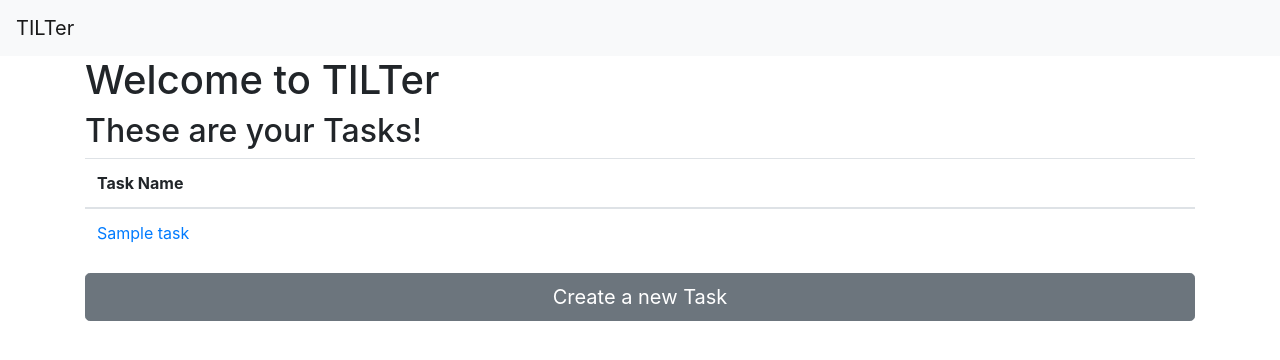
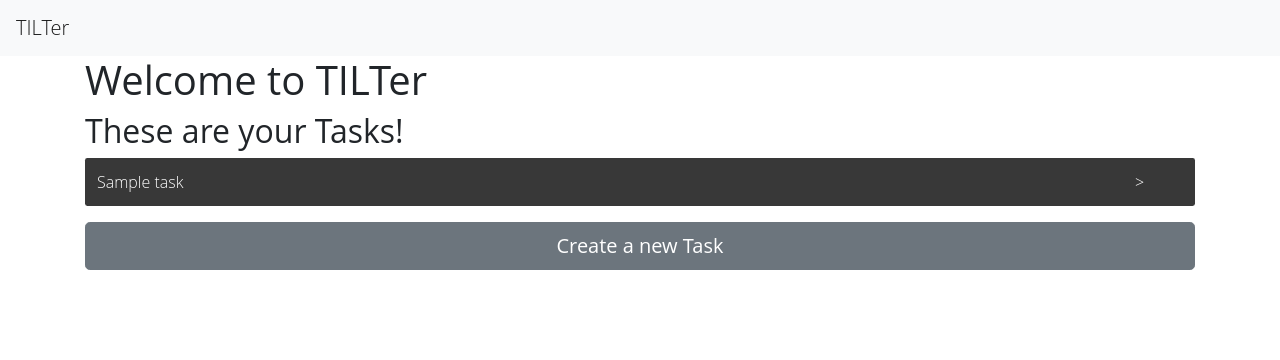
Before and after one commit to DaSKITA/tilter, a Flask app: template app/templates/tasks.html in a window 1280 px wide. Shown: the top 360 px of the page. Run offline with Flask 2, Linux system fonts and the light colour scheme; the template is opened without the code that fills it: most values are stand-ins (such as "Sample title", 1, 10 or a date in 2020); some libraries are stand-ins or nearby versions.

Commit message:
implemented accordion in task overview, closes #38
Signed-off-by: fmaschhur <f.maschhur@live.de>

```diff
--- a/app/main.py
+++ b/app/main.py
@@ -25,6 +25,13 @@ def get_locale():
     # does not happen in a container!
     return request.accept_languages.best_match(app.config['LANGUAGES'])
     # return "en"
+
+# task render helper function
+def task_tree_to_dict(tasks):
+    task_tree_dict = {}
+    for task in tasks:
+        task_tree_dict[task] = task_tree_to_dict(Task.objects(parent=task))
+    return task_tree_dict
 
 
 # Character Escaping Filters for Templates
@@ -60,8 +67,9 @@ def member_page():
 @app.route('/tasks')
 @login_required
 def tasks():
-    query = Task.objects.all()
-    return render_template('tasks.html', tasks=query)
+    # tasks = gather_task_list()
+    tasks = task_tree_to_dict(Task.objects(parent=None))
+    return render_template('tasks.html', tasks=tasks)
 
 
 @app.route('/tasks/create', methods=['GET', 'POST'])
--- a/app/static/css/style.css
+++ b/app/static/css/style.css
@@ -1,13 +1,59 @@
-h1 {
-    border: 2px #eee solid;
-    color: brown;
-    text-align: center;
-    padding: 10px;
+* {
+    box-sizing: border-box;
+    font-family: 'Open Sans', sans-serif;
+    font-weight: 300;
 }
 
-h2 {
-    border: 1px #eee solid;
-    color: brown;
-    text-align: center;
-    padding: 10px;
+p {
+    font-size: 1.1em;
+    margin: 1em 0;
 }
+
+ul {
+    list-style: none;
+    padding: 0;
+}
+
+ul .inner {
+    padding-left: 2em;
+    overflow: hidden;
+    display: none;
+}
+
+ul li {
+    margin: .5em 0;
+}
+
+ul li a.accordion-link {
+	width: 10%;
+	display: block;
+    background: rgba(0, 0, 0, 0.78);
+    color: #fefefe;
+    padding: .75em;
+    border-radius: 0 0.15em 0.15em 0;
+    transition: background .3s ease;
+	text-align: center;
+    text-decoration: none;
+}
+
+ul li a:hover {
+    background: rgba(0, 0, 0, 0.9);
+}
+
+ul li div.toggle {
+    width: 90%;
+    display: block;
+    background: rgba(0, 0, 0, 0.78);
+    color: #fefefe;
+    padding: .75em;
+    border-radius: 0.15em 0 0 0.15em;
+    transition: background .3s ease;
+}
+
+ul li div.toggle:hover {
+    background: rgba(0, 0, 0, 0.9);
+}
+
+div.toggle-container {
+    display: flex;
+}
--- a/app/templates/base.html
+++ b/app/templates/base.html
@@ -10,18 +10,41 @@
 
     <!-- Optional JavaScript -->
     <!-- jQuery first, then Popper.js, then Bootstrap JS -->
-    <script src="https://code.jquery.com/jquery-3.3.1.slim.min.js" integrity="sha384-q8i/X+965DzO0rT7abK41JStQIAqVgRVzpbzo5smXKp4YfRvH+8abtTE1Pi6jizo" crossorigin="anonymous"></script>
+    <script src="https://code.jquery.com/jquery-3.6.0.min.js" integrity="sha256-/xUj+3OJU5yExlq6GSYGSHk7tPXikynS7ogEvDej/m4=" crossorigin="anonymous"></script
     <script src="https://cdnjs.cloudflare.com/ajax/libs/popper.js/1.14.7/umd/popper.min.js" integrity="sha384-UO2eT0CpHqdSJQ6hJty5KVphtPhzWj9WO1clHTMGa3JDZwrnQq4sF86dIHNDz0W1" crossorigin="anonymous"></script>
     <script src="https://stackpath.bootstrapcdn.com/bootstrap/4.3.1/js/bootstrap.min.js" integrity="sha384-JjSmVgyd0p3pXB1rRibZUAYoIIy6OrQ6VrjIEaFf/nJGzIxFDsf4x0xIM+B07jRM" crossorigin="anonymous"></script>
 
+    <!-- Project CSS -->
+    <link rel= "stylesheet" type= "text/css" href= "{{ url_for('static',filename='css/style.css') }}">
+
+    <!-- Block for page-specific custom entries in head -->
+    {% block head %} {% endblock %}
+
     <script>
-        $(document).ready(function () {
+        $(document).ready(function() {
             // hide task id text
             $('.ls-task-info').css('display', 'none');
             // make update button float
             $('[class*="Controls_block"]').css({'position': 'fixed', 'bottom': '1em', 'right': '10vw'});
             // increase update button width
             $('.ls-update-btn').css('width', '200px')
+
+
+            $('.toggle').click(function(e) {
+                e.preventDefault();
+
+                var $this = $(this);
+
+                if ($this.parent().next().hasClass('show')) {
+                    $this.parent().next().removeClass('show');
+                    $this.parent().next().slideUp(350);
+                } else {
+                    $this.parent().parent().parent().find('li .inner').removeClass('show');
+                    $this.parent().parent().parent().find('li .inner').slideUp(350);
+                    $this.parent().next().toggleClass('show');
+                    $this.parent().next().slideToggle(350);
+                }
+            });
         })
     </script>
 
--- a/app/templates/tasks.html
+++ b/app/templates/tasks.html
@@ -4,20 +4,20 @@
     <h1>{% block title %} {{ _('Welcome to TILTer') }} {% endblock %}</h1>
     {% if tasks %}
         <h2>{{ _('These are your Tasks!') }}</h2>
-        <table class="table">
-          <thead>
-            <tr>
-              <th scope="col">{{ _('Task Name') }}</th>
-            </tr>
-          </thead>
-          <tbody>
-            {% for task in tasks %}
-                <tr>
-                <td><a href="{{ url_for("label", task_id=task.id) }}">{{ task.name }}</a></td>
-                </tr>
-            {% endfor %}
-          </tbody>
-        </table>
+        <ul class="accordion">
+        {% for task, subtasks in tasks.items() recursive %}
+          <li>
+          <div class="toggle-container">
+              <div class="toggle">{{ task.name }}</div><a class="accordion-link" href="{{ url_for("label", task_id=task.id) }}">></a>
+          </div>
+            {%- if subtasks -%}
+                <ul class="inner">
+                {{ loop(subtasks.items()) }}
+                </ul>
+            {%- endif %}
+          </li>
+        {% endfor %}
+        </ul>
     {% else %}
         <br><br>
         <h2>{{ _('You currently have no tasks!') }}</h2>
```
